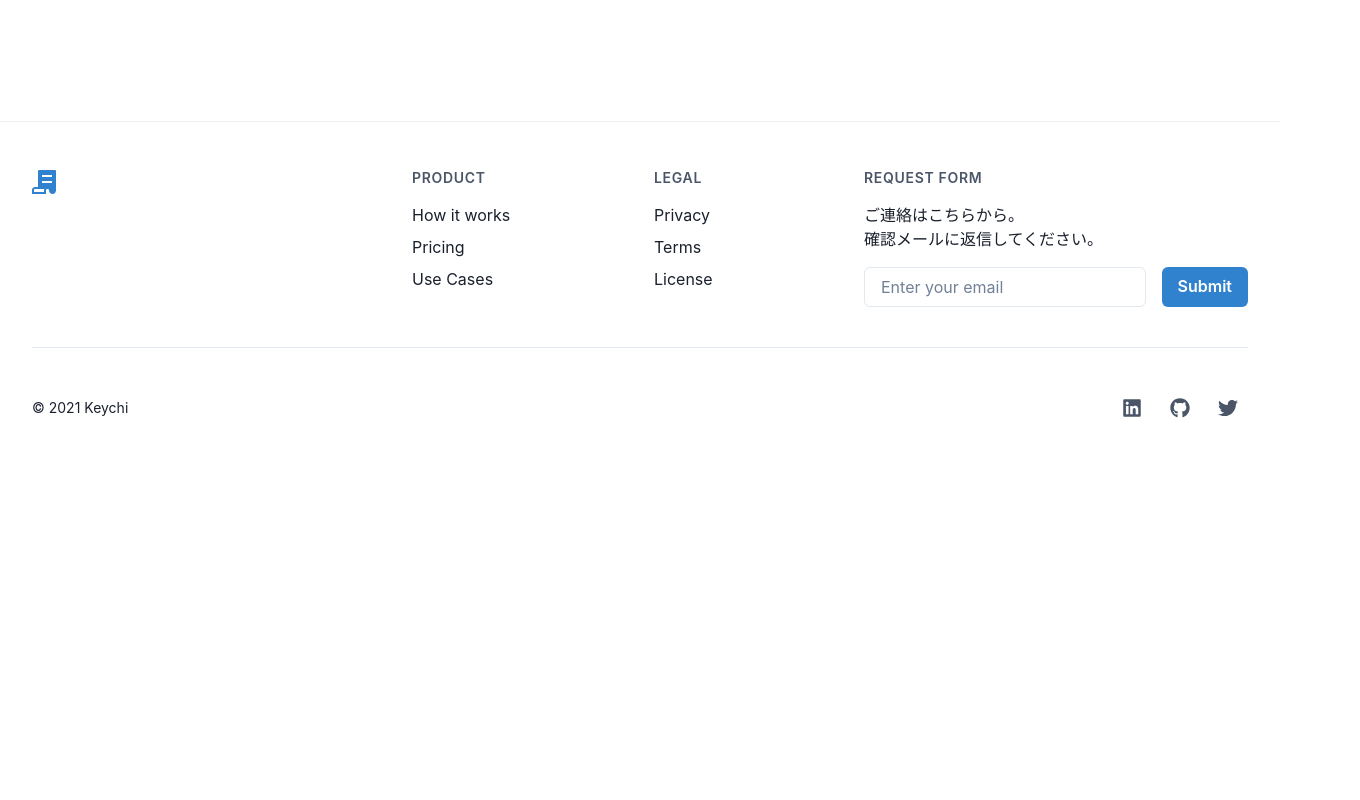
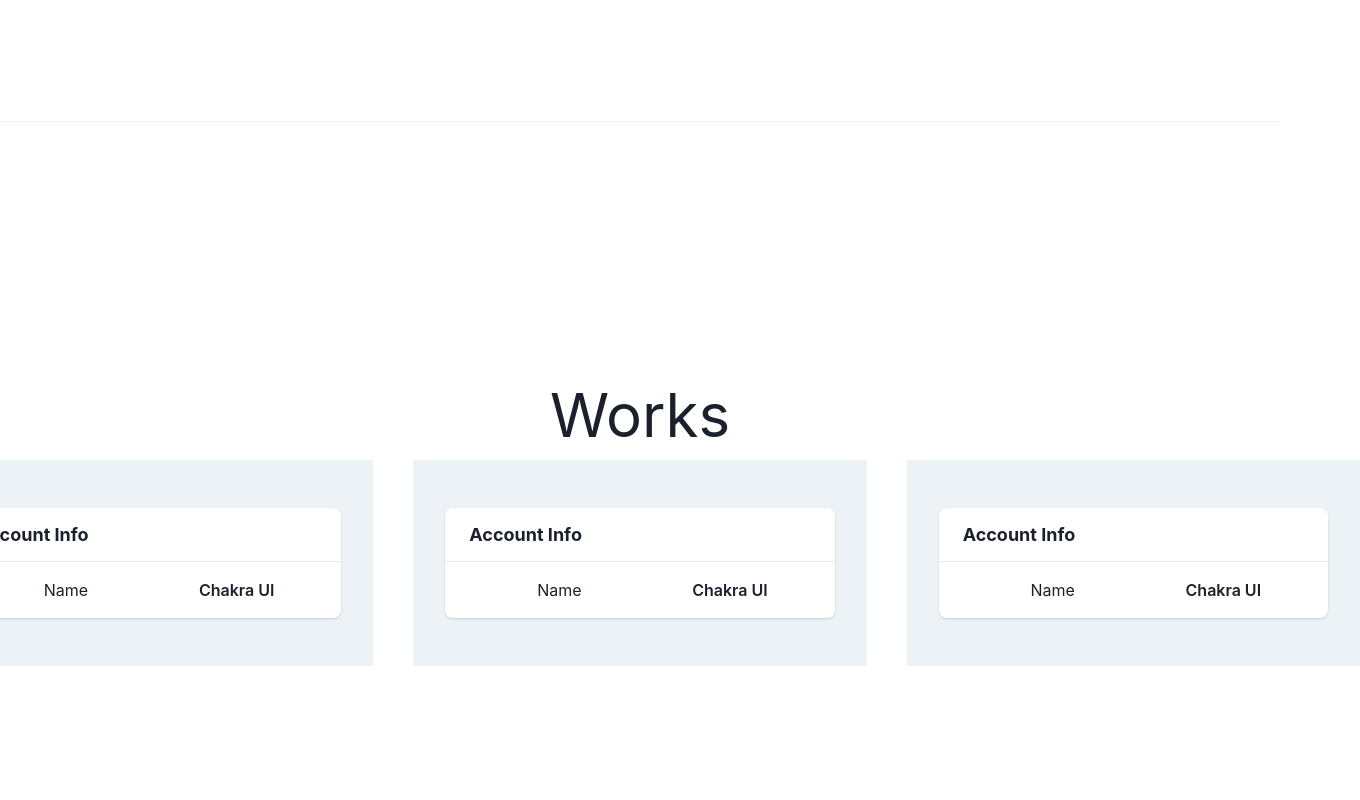
Before and after one commit to keychi25/keychi-lounge, a Next.js app: page / in a window 1280 px wide. Shown: the part 1540-2340 px from the top of the page, 1360 px wide, since content can reach past the window. Before the commit the page ends 2016 px from the top, so only its background shows below. Built offline with nearby package versions, Linux system fonts and the light colour scheme.

Commit message:
add : wors-base

```diff
--- /dev/null
+++ b/component/Work.tsx
@@ -0,0 +1,88 @@
+import React from "react";
+import {
+  Box,
+  Container,
+  Flex,
+  Stack,
+  Text,
+  SimpleGrid,
+  useColorModeValue,
+} from "@chakra-ui/react";
+
+import { Card } from "./card/Card";
+import { CardContent } from "./card/CardContent";
+import { CardHeader } from "./card/CardHeader";
+import { Property } from "./card/Property";
+
+const Work = () => {
+  return (
+    <Box w="100%" h="100vh">
+      <Container>
+        <Flex
+          flexDirection="column"
+          width="100wh"
+          height="100vh"
+          justifyContent="center"
+          alignItems="center"
+        >
+          <Stack
+            flexDir="column"
+            mb="2"
+            justifyContent="center"
+            alignItems="center"
+          >
+            <Box
+              minW={{ base: "100%", md: "1000px", xl: "1440px" }}
+              align="center"
+            >
+              <Text fontSize="6xl">Works</Text>
+              <SimpleGrid columns={{ base: 1, md: 2, xl: 3 }} spacing={10}>
+                <Box
+                  as="section"
+                  bg={useColorModeValue("gray.100", "inherit")}
+                  py="12"
+                  px={{ md: "8" }}
+                >
+                  <Card maxW="3xl" mx="auto">
+                    <CardHeader title="Account Info" />
+                    <CardContent>
+                      <Property label="Name" value="Chakra UI" />
+                    </CardContent>
+                  </Card>
+                </Box>
+                <Box
+                  as="section"
+                  bg={useColorModeValue("gray.100", "inherit")}
+                  py="12"
+                  px={{ md: "8" }}
+                >
+                  <Card maxW="3xl" mx="auto">
+                    <CardHeader title="Account Info" />
+                    <CardContent>
+                      <Property label="Name" value="Chakra UI" />
+                    </CardContent>
+                  </Card>
+                </Box>
+                <Box
+                  as="section"
+                  bg={useColorModeValue("gray.100", "inherit")}
+                  py="12"
+                  px={{ md: "8" }}
+                >
+                  <Card maxW="3xl" mx="auto">
+                    <CardHeader title="Account Info" />
+                    <CardContent>
+                      <Property label="Name" value="Chakra UI" />
+                    </CardContent>
+                  </Card>
+                </Box>
+              </SimpleGrid>
+            </Box>
+          </Stack>
+        </Flex>
+      </Container>
+    </Box>
+  );
+};
+
+export default Work;
--- /dev/null
+++ b/component/card/Card.tsx
@@ -0,0 +1,12 @@
+import { Box, BoxProps, useColorModeValue } from "@chakra-ui/react";
+import * as React from "react";
+
+export const Card = (props: BoxProps) => (
+  <Box
+    bg={useColorModeValue("white", "gray.700")}
+    rounded={{ md: "lg" }}
+    shadow="base"
+    overflow="hidden"
+    {...props}
+  />
+);
--- /dev/null
+++ b/component/card/CardContent.tsx
@@ -0,0 +1,4 @@
+import { Box, BoxProps } from "@chakra-ui/react";
+import * as React from "react";
+
+export const CardContent = (props: BoxProps) => <Box {...props} />;
--- /dev/null
+++ b/component/card/CardHeader.tsx
@@ -0,0 +1,25 @@
+import { Flex, Heading } from "@chakra-ui/react";
+import * as React from "react";
+
+interface Props {
+  title: string;
+  action?: React.ReactNode;
+}
+
+export const CardHeader = (props: Props) => {
+  const { title, action } = props;
+  return (
+    <Flex
+      align="center"
+      justify="space-between"
+      px="6"
+      py="4"
+      borderBottomWidth="1px"
+    >
+      <Heading as="h2" fontSize="lg">
+        {title}
+      </Heading>
+      {action}
+    </Flex>
+  );
+};
--- /dev/null
+++ b/component/card/Property.tsx
@@ -0,0 +1,28 @@
+import { Box, Flex, FlexProps, useColorModeValue } from "@chakra-ui/react";
+import * as React from "react";
+
+interface Props extends FlexProps {
+  label: string;
+  value: string;
+}
+
+export const Property = (props: Props) => {
+  const { label, value, ...flexProps } = props;
+  return (
+    <Flex
+      as="dl"
+      direction={{ base: "column", sm: "row" }}
+      px="6"
+      py="4"
+      _even={{ bg: useColorModeValue("gray.50", "gray.600") }}
+      {...flexProps}
+    >
+      <Box as="dt" minWidth="180px">
+        {label}
+      </Box>
+      <Box as="dd" flex="1" fontWeight="semibold">
+        {value}
+      </Box>
+    </Flex>
+  );
+};
--- a/pages/index.tsx
+++ b/pages/index.tsx
@@ -2,12 +2,15 @@ import { Divider } from "@chakra-ui/layout";
 import type { NextPage } from "next";
 import SiteDescription from "../component/SiteDescription";
 import MyProfile from "../component/MyProfile";
+import Work from "../component/Work";
 const Home: NextPage = () => {
   return (
     <>
       <SiteDescription />
       <Divider />
       <MyProfile />
+      <Divider />
+      <Work />
     </>
   );
 };
```
